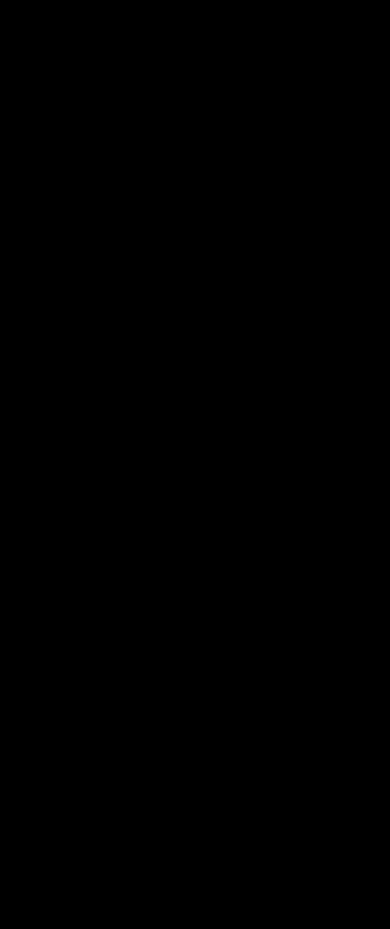
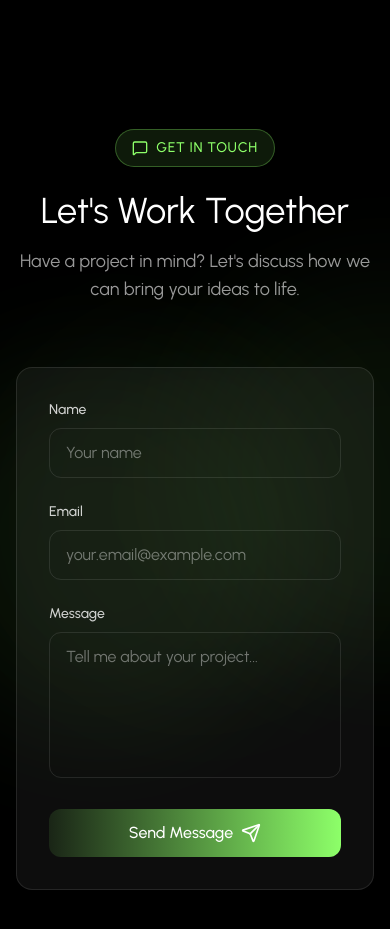
Before and after one commit to tajwone17/portfolio-tajwone, a React (Vite) app: page / in a window 390 px wide. Shown: the part 8560-9489 px from the top of the page. Before the commit the page ends 9453 px from the top, so only its background shows below. Built offline with nearby package versions, Linux system fonts and the light colour scheme.

Commit message:
feat: add Contact section with form functionality and validation

```diff
--- a/src/App.jsx
+++ b/src/App.jsx
@@ -6,6 +6,7 @@ import Skills from "./components/sections/Skills";
 import Projects from "./components/sections/Projects";
 import Services from "./components/sections/Services";
 import Testimonials from "./components/sections/Testimonials";
+import Contact from "./components/sections/Contact";
 function App() {
   return (
     <div className="min-h-screen bg-black pb-[100vh]">
@@ -17,6 +18,7 @@ function App() {
         <Projects />
         <Services/>
         <Testimonials/>
+        <Contact/>
       </main>
     </div>
   );
--- /dev/null
+++ b/src/components/sections/Contact.jsx
@@ -0,0 +1,146 @@
+import React, { useState } from "react";
+import {
+  Mail,
+  MapPin,
+  Github,
+  Linkedin,
+  Facebook,
+  Send,
+  MessageSquare,
+} from "lucide-react";
+import { PERSONAL_INFO, SOCIAL_LINKS } from "../../utils/constants";
+import FadeIn from "../animations/FadeIn";
+
+export default function Contact() {
+  const [formData, setFormData] = useState({
+    name: "",
+    email: "",
+    message: "",
+  });
+
+  const [status, setStatus] = useState({ type: "", message: "" });
+
+  const handleChange = (e) => {
+    setFormData({
+      ...formData,
+      [e.target.name]: e.target.value,
+    });
+  };
+
+  const handleSubmit = (e) => {
+    e.preventDefault();
+
+    if (!formData.name || !formData.email || !formData.message) {
+      setStatus({ type: "error", message: "Please Fill in All Fields" });
+      return;
+    }
+    const emailRegex = /^[^\s@]+@[^\s@]+\.[^\s@]+$/;
+    if (!emailRegex.test(formData.email)) {
+      setStatus({
+        type: "error",
+        message: "Please Enter a Valid Email Address",
+      });
+      return;
+    }
+    setStatus({
+      type: "success",
+      message: "Message Sent Successfully! I'll get back to you soon.",
+    });
+    setFormData({ name: "", email: "", message: "" });
+    setTimeout(() => setStatus({ type: "", message: "" }), 5000);
+  };
+  const socialIcons = {
+    github: Github,
+    linkedin: Linkedin,
+    facebook: Facebook,
+  };
+
+  return (
+    <section id="contact" className="relative py-20 bg-black overflow-hidden">
+      <div className="absolute inset-0 overflow-hidden">
+        <div className="absolute top-1/4 left-1/2 w-96 h-96 bg-primary/20 opacity-30 rounded-full blur-3xl" />
+        <div className="absolute bottom-1/4 right-1/4 h-96 w-96 bg-primary/20 opacity-30 rounded-full blur-3xl" />
+        <div className="absolute top-1/2 left-1/2 -translate-x-1/2 -translate-y-1/2 w-96 h-96 bg-primary/10 opacity-30 rounded-full blur-3xl" />
+      </div>
+
+      <div className="relative z-10 max-w-7xl mx-auto px-4 sm:px-6 lg:px-8 ">
+        <FadeIn delay={0}>
+          <div className="text-center mb-16">
+            <div className="inline-flex items-center gap-2 px-4 py-2 bg-primary/10 border border-primary/30 rounded-full mb-6">
+              <MessageSquare className="w-4 h-4 text-primary" />
+              <span className="text-sm text-primary font-medium tracking-wider uppercase">Get In Touch</span>
+            </div>
+            <h2 className="text-4xl lg:text-5xl font-normal text-white mb-4">Let's Work Together</h2>
+            <p className="text-lg text-white/60 max-w-xl mx-auto ">
+              Have a project in mind? Let's discuss how we can bring your ideas
+              to life.
+            </p>
+          </div>
+        </FadeIn>
+        <div className="grid md:grid-cols-2 gap-12">
+          <FadeIn delay={100}>
+            <div className="bg-white/5 rounded-2xl border border-white/10 p-8">
+              <form onSubmit={handleSubmit} className="space-y-6">
+                <div>
+                  <label htmlFor="name" className="block text-sm font-medium text-white/80 mb-2">
+                    Name
+                  </label>
+                  <input
+                    type="text"
+                    id="name"
+                    name="name"
+                    value={formData.name}
+                    onChange={handleChange}
+                    className="w-full px-4 py-3 bh-white/5 border border-white/10 rounded-xl text-white placeholder-white/40 focus:outline-none focus:ring-2 focus:ring-primary/50 focus:border-primary/50 transition-all duration-300"
+                    placeholder="Your name"
+                  />
+                </div>
+
+                <div>
+                  <label htmlFor="email"  className="block text-sm font-medium text-white/80 mb-2">Email</label>
+
+                  <input
+                    type="email"
+                    id="email"
+                    name="email"
+                    value={formData.email}
+                    onChange={handleChange}
+                    placeholder="your.email@example.com"
+                         className="w-full px-4 py-3 bh-white/5 border border-white/10 rounded-xl text-white placeholder-white/40 focus:outline-none focus:ring-2 focus:ring-primary/50 focus:border-primary/50 transition-all duration-300"
+                  />
+                </div>
+                <div>
+                  <label htmlFor="message" className="block text-sm font-medium text-white/80 mb-2">Message</label>
+                  <textarea
+                    id="message"
+                    name="message"
+                    value={formData.message}
+                    onChange={handleChange}
+                    rows={5}
+                    className="w-full px-4 py-3 bh-white/5 border border-white/10 rounded-xl text-white placeholder-white/40 focus:outline-none focus:ring-2 focus:ring-primary/50 focus:border-primary/50 transition-all duration-300 resize-none"
+                    placeholder="Tell me about your project..."
+                  />
+                </div>
+                <button type="submit" className="w-full px-6 py-3 bg-linear-to-r from-primary/10 to-primary text-white font-medium rounded-xl hover:shadow-2xl hover:shadow-primary/30 transition-all duration-300 flex items-center justify-center gap-2 group">
+                  <span>Send Message</span>
+                  <Send className="w-5 h-5 group-hover:translate-x-1 transition-transform duration-300" />
+                </button>
+                {status.message && (
+                  <div
+                    className={`p-4 rounded-xl ${
+                      status.type === "success"
+                        ? "bg-green-500/10 border border-green-500/20 text-green-400"
+                        : "bg-red-500/10 border border-red-500/20 text-red-400"
+                    }`}
+                  >
+                    {status.message}
+                  </div>
+                )}
+              </form>
+            </div>
+          </FadeIn>
+        </div>
+      </div>
+    </section>
+  );
+}
```
